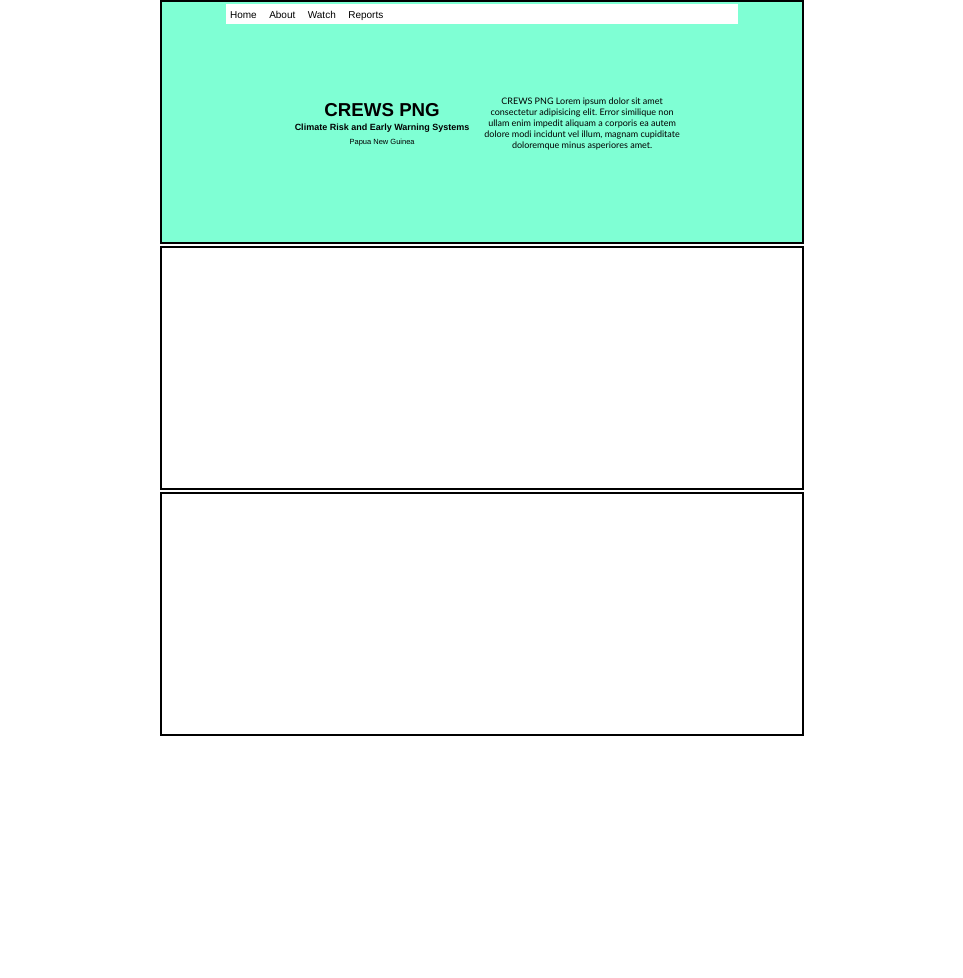
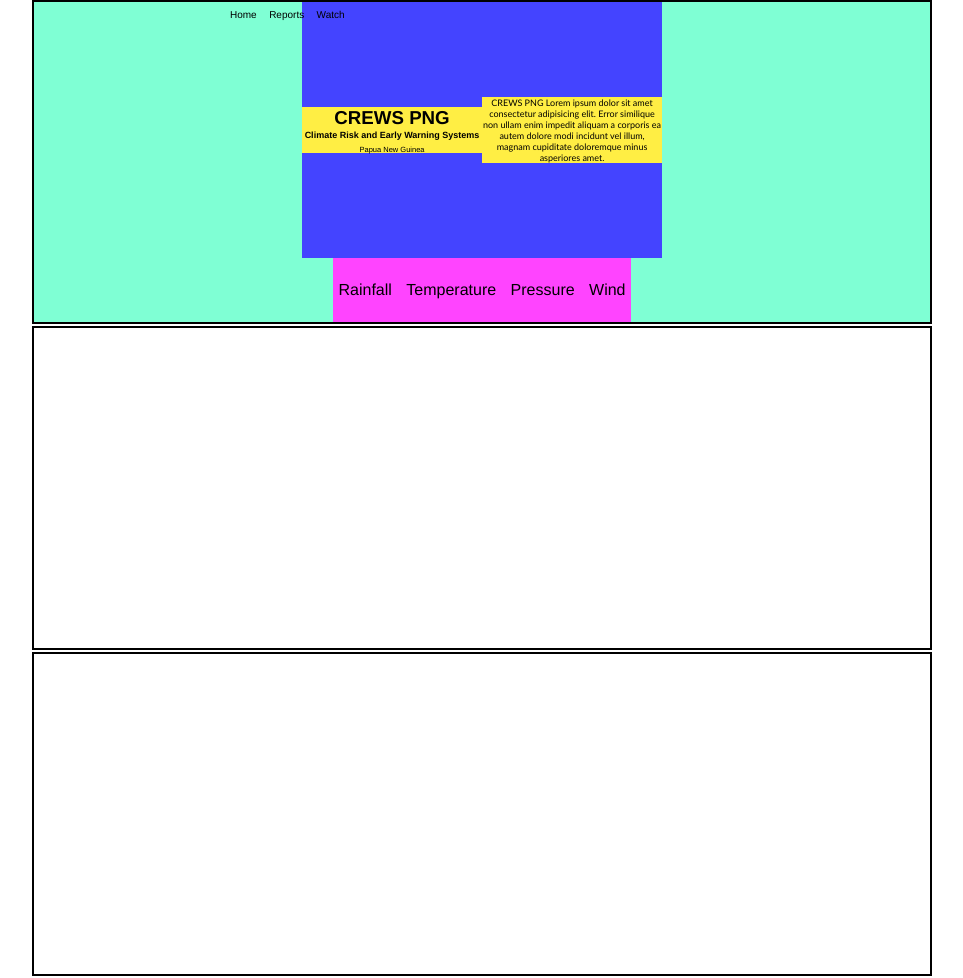
Before and after one commit to nyte75/templates_web, a plain HTML site: page crews_png/index.html in a window 1280 px wide. Shown: the whole page, without its empty margins (158-1121 px from the left). Before the commit the page ends 800 px from the top, so only its background shows below. Drawn offline with Linux system fonts and the light colour scheme.

Commit message:
header flexlayout

```diff
--- a/crews_png/index.html
+++ b/crews_png/index.html
@@ -12,19 +12,36 @@
         <nav class="crews__navbar">
             <ul>
                 <li>Home</li>
-                <li>About</li>
+                <li>Reports</li>
                 <li>Watch</li>
-                <li>Reports</li>
+                <li></li>
             </ul>
         </nav>
         <section class="crews__header">
-            <div class="crews__headerBlock crews__headerTitle">
-                <h3>CREWS PNG</h3>
-                <p><b>Climate Risk and Early Warning Systems</b></p>
-                <p><sub>Papua New Guinea</sub></p>
+            <div class="crews__flexRow crews__header1">
+                <div class="crews__headerBlock crews__headerTitle">
+                    <h3>CREWS PNG</h3>
+                    <p><b>Climate Risk and Early Warning Systems</b></p>
+                    <p><sub>Papua New Guinea</sub></p>
+                </div>
+                <div class="crews__headerBlock crews__headerTitleDesc">
+                    <p>CREWS PNG Lorem ipsum dolor sit
+                    amet consectetur adipisicing elit.
+                    Error similique non ullam enim impedit
+                    aliquam a corporis ea autem dolore
+                    modi incidunt vel illum, magnam cupiditate
+                    doloremque minus asperiores amet.</p>
+                </div>
             </div>
-            <div class="crews__headerBlock crews__headerTitleDesc">
-                <p>CREWS PNG Lorem ipsum dolor sit amet consectetur adipisicing elit. Error similique non ullam enim impedit aliquam a corporis ea autem dolore modi incidunt vel illum, magnam cupiditate doloremque minus asperiores amet.</p>
+            <div class="crews__flexRow crews__header2">
+                <div class="crews__watchTab">
+                    <ul>
+                        <li>Rainfall</li>
+                        <li>Temperature</li>
+                        <li>Pressure</li>
+                        <li>Wind</li>
+                    </ul>
+                </div>
             </div>
         </section>
         <section>
--- a/crews_png/style.css
+++ b/crews_png/style.css
@@ -17,8 +17,8 @@ p {
 }
 
 section {
-    height : 30vh;
-    width: 50vw;
+    height : 40vh;
+    width: 70vw;
     border : 2px solid #000;
     margin-bottom: 2px;
 
@@ -34,25 +34,47 @@ ul li {
     align-items: end;
     width: 40vw;
     top: 0.5%;
-    background: #fff;
 }
 
 .crews__navbar ul li{
     display: inline-block;
     padding: 4px;
-    font-size: x-small;
+    font-size: 10px;
 }
 
 .crews__header {
     display: flex;
-    flex-direction: row;
+    flex-direction: column;
     background-color: aquamarine;
     justify-content: center;
     align-items: center;
 }
 
+.crews__header1 {
+    background: #44f;
+    height: 80%;
+}
+.crews__header2 {
+    background: #f4f;
+    height: 20%;
+}
+
 .crews__headerBlock {
-    width : 200px;
+    background: #fe4;
+    width : 180px;
     justify-content: center;
     text-align: center;
 }
+
+.crews__flexRow {
+     display: flex;
+     flex-direction: row;
+     justify-content: center;
+     align-items: center;
+}
+
+.crews__watchTab ul li {
+    display: inline-block;
+    padding: 5px;
+    text-align: center;
+}
```
